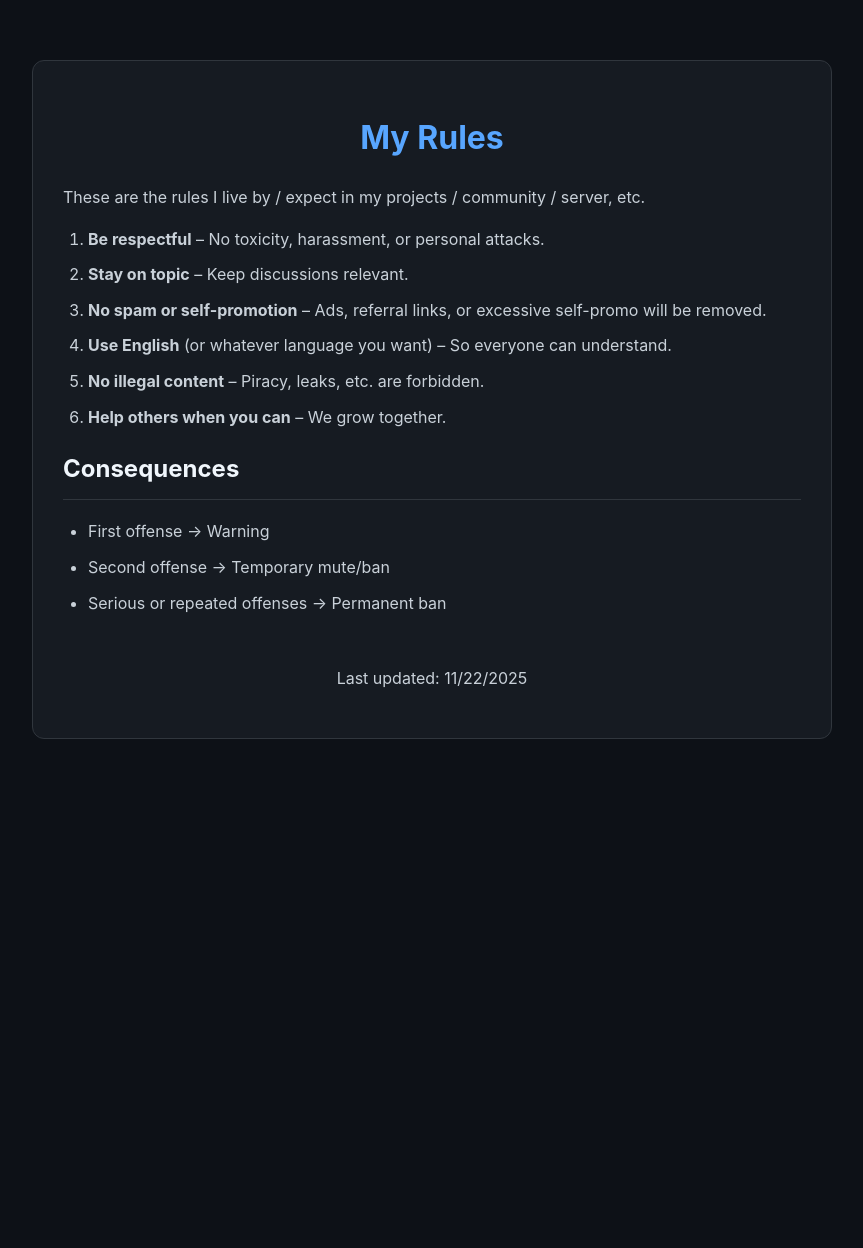
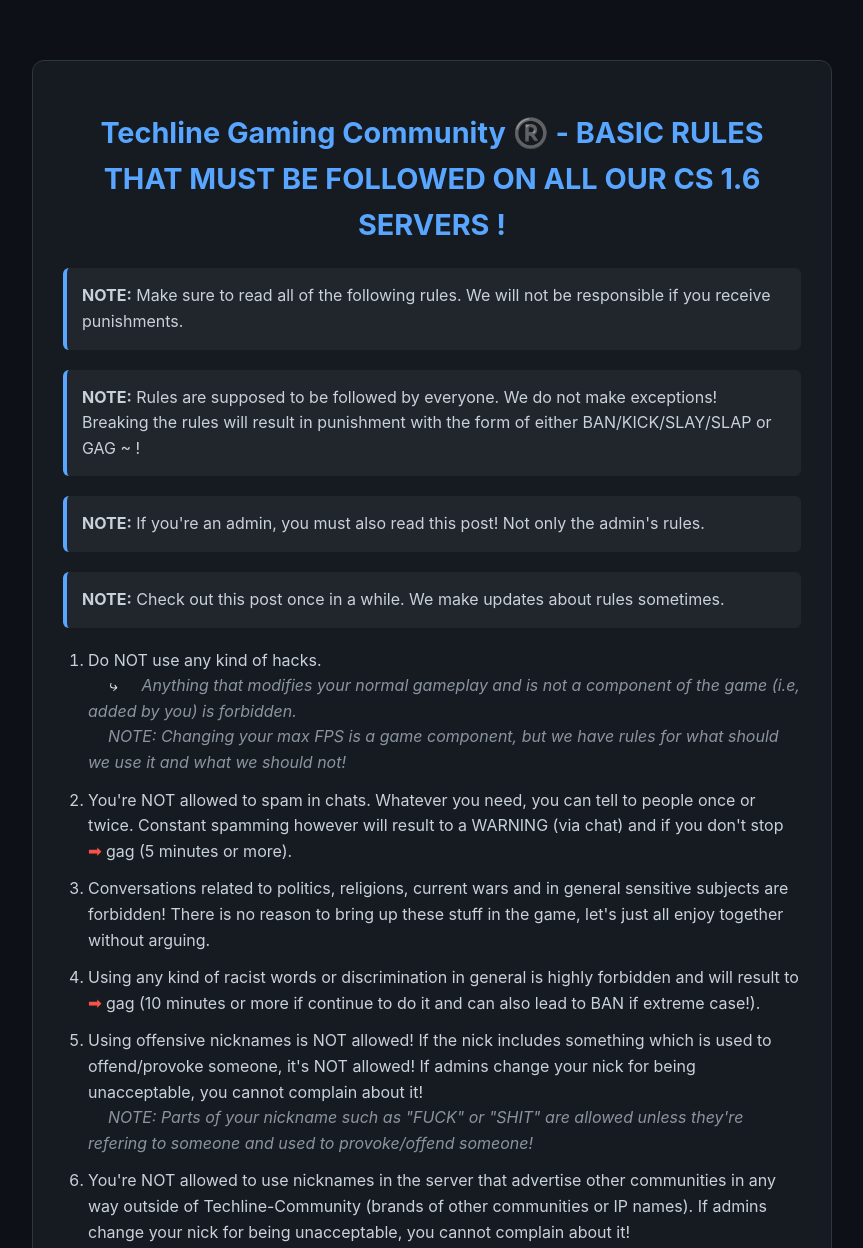
Before and after one commit to Eivor-ev/techline.github.io, a plain HTML site: page index.html in a window 1280 px wide. Shown: the top 1248 px of the page, without its empty margins (208-1071 px from the left). Before the commit the page ends 800 px from the top, so only its background shows below. Drawn offline with Linux system fonts and the light colour scheme.

Commit message:
Update index.html

```diff
--- a/index.html
+++ b/index.html
@@ -3,7 +3,7 @@
 <head>
   <meta charset="UTF-8" />
   <meta name="viewport" content="width=device-width, initial-scale=1.0"/>
-  <title>My Rules</title>
+  <title>Techline Gaming Community Rules</title>
   <style>
     body {
       font-family: -apple-system, BlinkMacSystemFont, "Segoe UI", Roboto, Oxygen-Sans, Ubuntu, Cantarell, sans-serif;
@@ -17,6 +17,7 @@
     h1 {
       color: #58a6ff;
       text-align: center;
+      font-size: 1.8em;
     }
     h2 {
       color: #f0f6fc;
@@ -27,10 +28,39 @@
       padding-left: 25px;
     }
     li {
-      margin: 10px 0;
+      margin: 12px 0;
+    }
+    .note {
+      background: #21262d;
+      border-left: 4px solid #58a6ff;
+      padding: 15px;
+      margin: 20px 0;
+      border-radius: 6px;
+    }
+    .rule-sub {
+      margin-left: 20px;
+      font-style: italic;
+      color: #8b949e;
+    }
+    .punishment {
+      color: #f85149;
+      font-weight: bold;
     }
     a {
       color: #58a6ff;
+      text-decoration: none;
+    }
+    a:hover {
+      text-decoration: underline;
+    }
+    .discord {
+      text-align: center;
+      font-size: 1.2em;
+      margin-top: 40px;
+      padding: 20px;
+      background: #21262d;
+      border-radius: 12px;
+      border: 1px solid #30363d;
     }
     .container {
       background: #161b22;
@@ -38,29 +68,87 @@
       border-radius: 12px;
       border: 1px solid #30363d;
     }
+    .arrow-sub {
+      color: #f0f6fc;
+    }
+    .arrow-punish {
+      color: #f85149;
+    }
   </style>
 </head>
 <body>
   <div class="container">
-    <h1>My Rules</h1>
-    <p>These are the rules I live by / expect in my projects / community / server, etc.</p>
+    <h1>Techline Gaming Community ®️ - BASIC RULES THAT MUST BE FOLLOWED ON ALL OUR CS 1.6 SERVERS !</h1>
+
+    <div class="note">
+      <strong>NOTE:</strong> Make sure to read all of the following rules. We will not be responsible if you receive punishments.
+    </div>
+
+    <div class="note">
+      <strong>NOTE:</strong> Rules are supposed to be followed by everyone. We do not make exceptions! Breaking the rules will result in punishment with the form of either BAN/KICK/SLAY/SLAP or GAG ~ !
+    </div>
+
+    <div class="note">
+      <strong>NOTE:</strong> If you're an admin, you must also read this post! Not only the admin's rules.
+    </div>
+
+    <div class="note">
+      <strong>NOTE:</strong> Check out this post once in a while. We make updates about rules sometimes.
+    </div>
 
     <ol>
-      <li><strong>Be respectful</strong> – No toxicity, harassment, or personal attacks.</li>
-      <li><strong>Stay on topic</strong> – Keep discussions relevant.</li>
-      <li><strong>No spam or self-promotion</strong> – Ads, referral links, or excessive self-promo will be removed.</li>
-      <li><strong>Use English</strong> (or whatever language you want) – So everyone can understand.</li>
-      <li><strong>No illegal content</strong> – Piracy, leaks, etc. are forbidden.</li>
-      <li><strong>Help others when you can</strong> – We grow together.</li>
-      <!-- Add as many rules as you want -->
+      <li>Do NOT use any kind of hacks.<br>
+        <span class="rule-sub arrow-sub">⤷ </span><span class="rule-sub">Anything that modifies your normal gameplay and is not a component of the game (i.e, added by you) is forbidden.</span><br>
+        <span class="rule-sub">NOTE: Changing your max FPS is a game component, but we have rules for what should we use it and what we should not!</span>
+      </li>
+
+      <li>You're NOT allowed to spam in chats. Whatever you need, you can tell to people once or twice. Constant spamming however will result to a WARNING (via chat) and if you don't stop <span class="punishment arrow-punish">➟</span> gag (5 minutes or more).</li>
+
+      <li>Conversations related to politics, religions, current wars and in general sensitive subjects are forbidden! There is no reason to bring up these stuff in the game, let's just all enjoy together without arguing.</li>
+
+      <li>Using any kind of racist words or discrimination in general is highly forbidden and will result to <span class="punishment arrow-punish">➟</span> gag (10 minutes or more if continue to do it and can also lead to BAN if extreme case!).</li>
+
+      <li>Using offensive nicknames is NOT allowed! If the nick includes something which is used to offend/provoke someone, it's NOT allowed! If admins change your nick for being unacceptable, you cannot complain about it!<br>
+        <span class="rule-sub">NOTE: Parts of your nickname such as "FUCK" or "SHIT" are allowed unless they're refering to someone and used to provoke/offend someone!</span>
+      </li>
+
+      <li>You're NOT allowed to use nicknames in the server that advertise other communities in any way outside of Techline-Community (brands of other communities or IP names). If admins change your nick for being unacceptable, you cannot complain about it!</li>
+
+      <li>Do NOT insult anyone! You can curse and use words such as "shit" or "fuck" unless they are pointed towards someone, to offend/provoke them!<br>
+        <span class="rule-sub">NOTE: You can joke with your friends BUT keep it to a considerable limit! Don't take it too far! You will receive punishments!</span>
+      </li>
+
+      <li>If someone insults you, do NOT insult back! If you do, then both of you will get punished. If you wish to get justice then, don't insult back and report it to the staff team using #support-ticket and sending the proof required (Demo, screenshots, must explain the situation clearly as well).</li>
+
+      <li>Advertisement is NOT allowed! It will result in an instant permanent ban from our servers!</li>
+
+      <li>Do NOT beg for things like: Coins, Exp, Levels, Admin access or Gold Vip privileges!</li>
+
+      <li>Doing SGS, BGS, GS or STRAFE too fast is forbidden!</li>
+
+      <li>If you notice any BUGS or GLITCHES that can give unfair advantage, immediately go on discord and report to the staff team so they can fix it as soon as possible!</li>
+
+      <li>If an admin is suspecting you for cheating/scripting and asks you for proof (WarGod Scan/Demo), you're obligated to follow his command. Ignoring the admin or keep playing like nothing happened will result to <span class="punishment arrow-punish">➟</span> Permanent ban! Leaving server after the admin asked you for WarGod Scan/Demo will result to <span class="punishment arrow-punish">➟</span> Permanent ban!</li>
+
+      <li>If you obey the admin's order and you send the scan, having a red WarGod Scan will result to <span class="punishment arrow-punish">➟</span> Permanent ban! If you wish to ask anything about your situation or how to solve it, contact managers in discord by opening #ticket-support.</li>
+
+      <li>If it takes you more than 15 minutes to send a single WarGod Scan, you'll receive <span class="punishment arrow-punish">➟</span> Permanent ban!</li>
+
+      <li>Using IP or SteamID Changer to by-pass ban is forbidden and will result to <span class="punishment arrow-punish">➟</span> Permanent ban!</li>
+
+      <li>Discussing about different communities/servers outside of Techline-Community is NOT allowed. You'll receive a WARNING to stop. If you keep doing it <span class="punishment arrow-punish">➟</span> gag (10 minutes or more and can also lead to ban!).</li>
+
+      <li>You're NOT allowed to correct admins, or question their choices in server, or try to tell them what to do in certain situations. Let them do what they are supposed to do. You'll receive a WARNING via chat and if don't stop <span class="punishment arrow-punish">➟</span> gag (10 minutes). If you think they did something wrong you can always report them to FOUNDERS (via #ticket-support in discord or here in complaints section).</li>
+
+      <li>You're NOT allowed to use the exact same nickname with an admin if you're a regular player. If the admin decides to change your name because it's identical to his, you cannot complain about it.</li>
+
+      <li>If you keep trying to use the nickname that admins told you to change a million times, you'll receive <span class="punishment arrow-punish">➟</span> ban (10-15 minutes or more!).</li>
     </ol>
 
-    <h2>Consequences</h2>
-    <ul>
-      <li>First offense → Warning</li>
-      <li>Second offense → Temporary mute/ban</li>
-      <li>Serious or repeated offenses → Permanent ban</li>
-    </ul>
+    <div class="discord">
+      <strong>DISCORD:</strong> <a href="https://discord.gg/techlinegaming" target="_blank">https://discord.gg/techlinegaming</a>
+      <br>or simply discord.gg/techlinegaming
+    </div>
 
     <p style="text-align:center; margin-top:50px;">
       Last updated: <span id="date"></span>
```
